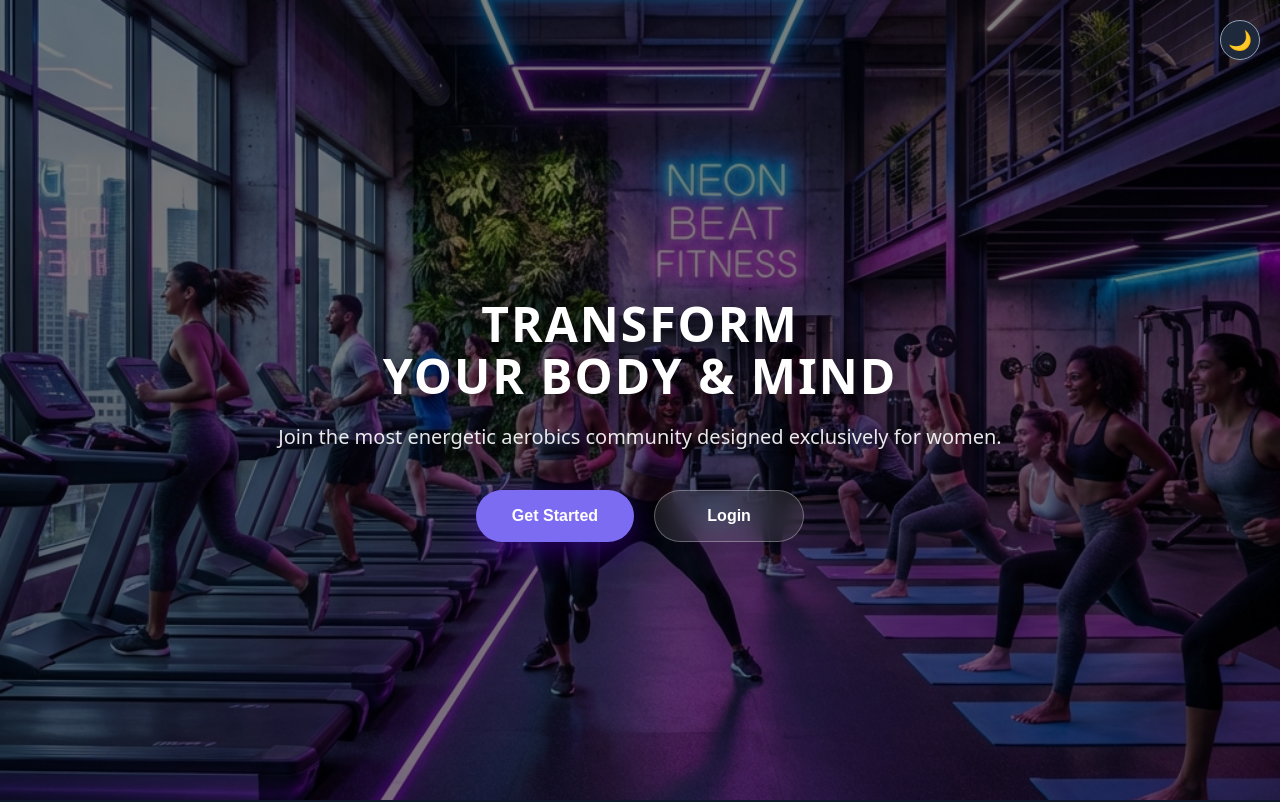
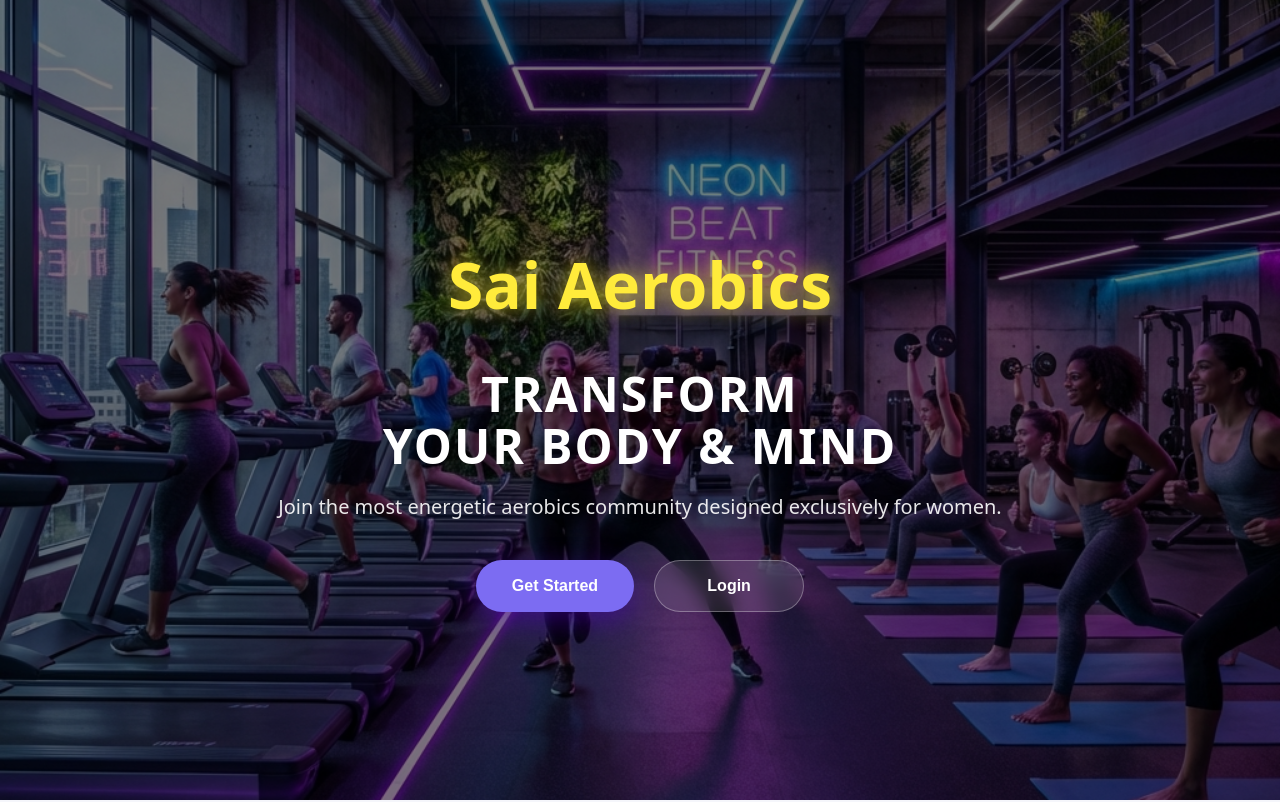
Before and after one commit to NamanChadha/SaiAerobics-Dashboard, a React (Vite) app: page / in a window 1280 px wide. Shown: the top 802 px of the page. Built offline with nearby package versions, Linux system fonts and the light colour scheme; no server answers.

Commit message:
UI Updates: Hide dark mode on home, add Sai Aerobics title

```diff
--- a/src/components/DarkModeToggle.jsx
+++ b/src/components/DarkModeToggle.jsx
@@ -1,7 +1,12 @@
 import { useState, useEffect } from "react";
 
+import { useLocation } from "react-router-dom";
+
 export default function DarkModeToggle() {
+    const location = useLocation();
     const [dark, setDark] = useState(true);
+
+    if (location.pathname === "/") return null;
 
     useEffect(() => {
         if (dark) {
--- a/src/pages/Home.jsx
+++ b/src/pages/Home.jsx
@@ -11,6 +11,7 @@ export default function Home() {
             <section className="hero-section" style={{ backgroundImage: `url(${heroBg})` }}>
                 <div className="hero-overlay">
                     <div className="hero-content fade-in">
+                        <h1 className="brand-title" style={{ fontSize: "4rem", color: "#ffeb3b", marginBottom: "10px", textShadow: "0px 0px 20px rgba(255, 235, 59, 0.8)" }}>Sai Aerobics</h1>
                         <h1 className="hero-title">TRANSFORM<br />YOUR BODY & MIND</h1>
                         <p className="hero-subtitle">Join the most energetic aerobics community designed exclusively for women.</p>
 
```
